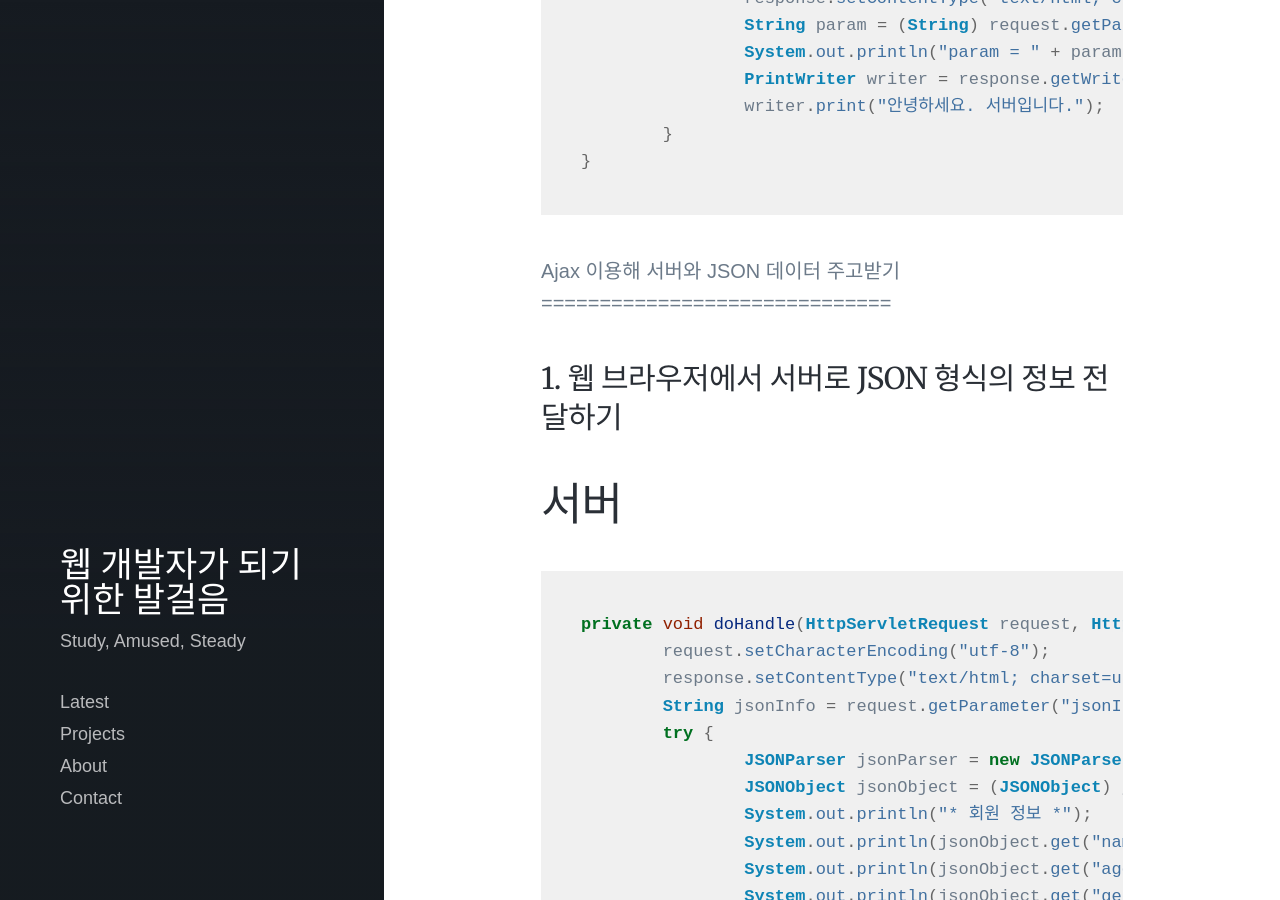
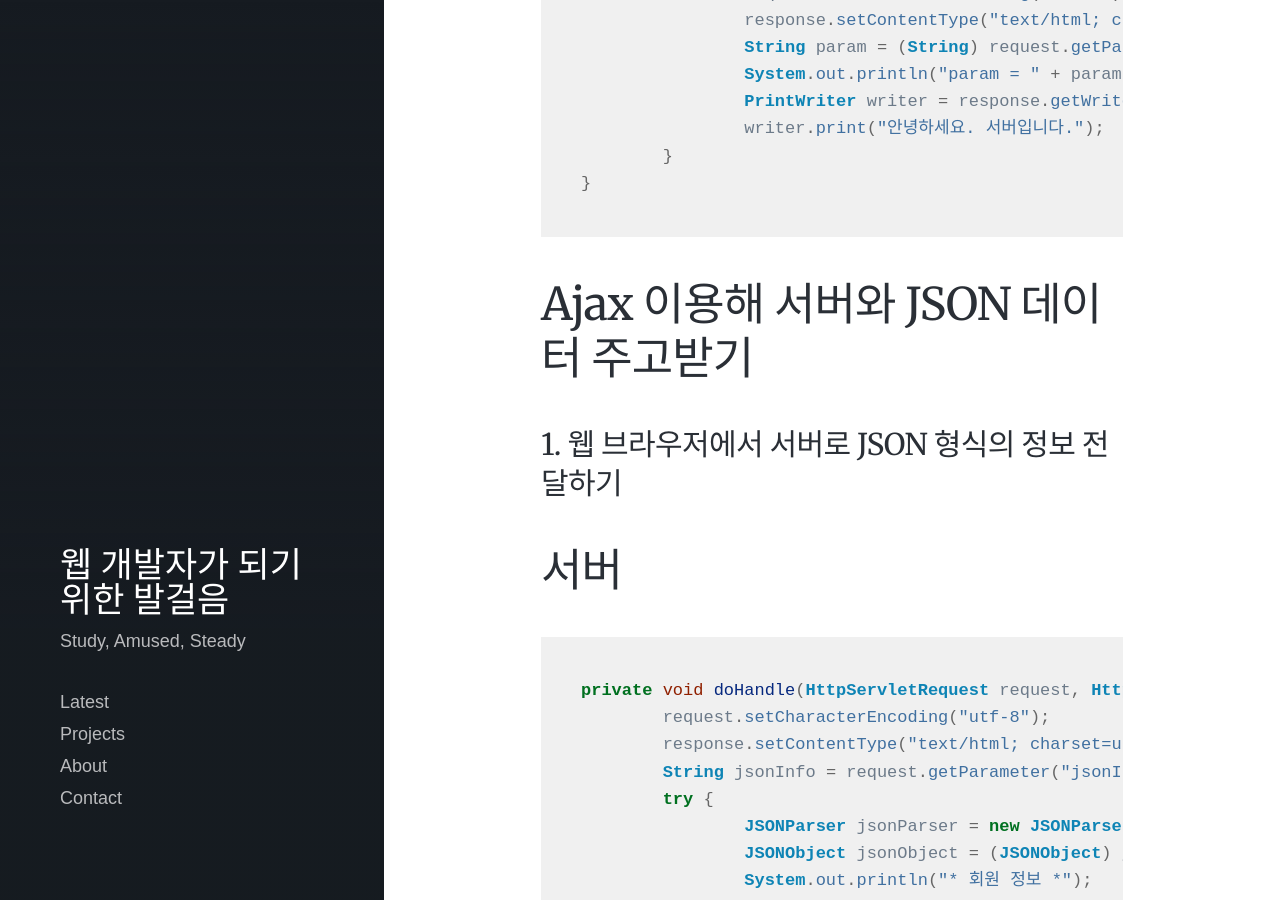
Before and after one commit to lawijdo201/lawijdo201.github.io, a Jekyll site: the page built from _posts/2022-10-13-jQuery&Ajax.md, in a window 1280 px wide and 900 px high, scrolled down 6670 px. Built offline with Jekyll 4.4.1, drawn with Linux system fonts in a browser that asks for light colours; nearby versions of some CDN libraries; some web fonts are replaced; part of the change alters nothing that is shown; some of the changed text lies outside the part shown.

````diff
--- a/_posts/2022-10-13-jQuery&Ajax.md
+++ b/_posts/2022-10-13-jQuery&Ajax.md
@@ -129,6 +129,7 @@ $.ajax({
     }
 });
 ```
+
 클라이언트
 ----------
 
@@ -193,6 +194,7 @@ public class AjaxTest1 extends HttpServlet {
 	}
 }
 ```
+
 Ajax 이용해 서버와 JSON 데이터 주고받기
 ==============================
 
@@ -255,6 +257,9 @@ private void doHandle(HttpServletRequest request, HttpServletResponse response)
 	2. membersArray의 JSONArray 객체를 생성한 후 회원 정보를 저장한 JSON 객체를 차례대로 저장
 	3. membersArray배열에 회원 정보를 저장한 후 totalObject로 JSONObject 객체를 생성하여 name에는 자바스크립트에서 접근할 때 사용하는 이름인 members를, value에는 membersArray를 최종적으로 저장
 
+서버
+---------
+
 ```java
 private void doHandle(HttpServletRequest request, HttpServletResponse response)
 		throws ServletException, IOException {
@@ -311,6 +316,8 @@ private void doHandle(HttpServletRequest request, HttpServletResponse response)
 	writer.print(jsonInfo);					/저브라우저로 전송
 }
 ```
+웹브라우저
+----------
 
 ```javascript
  <script>
````
